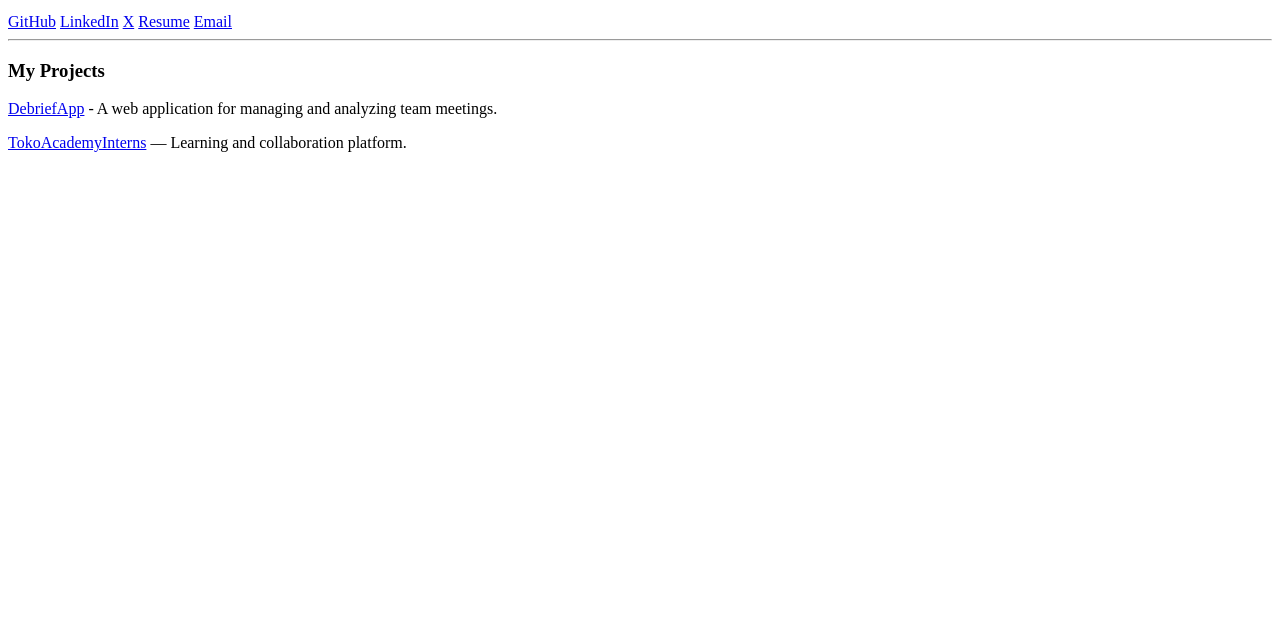
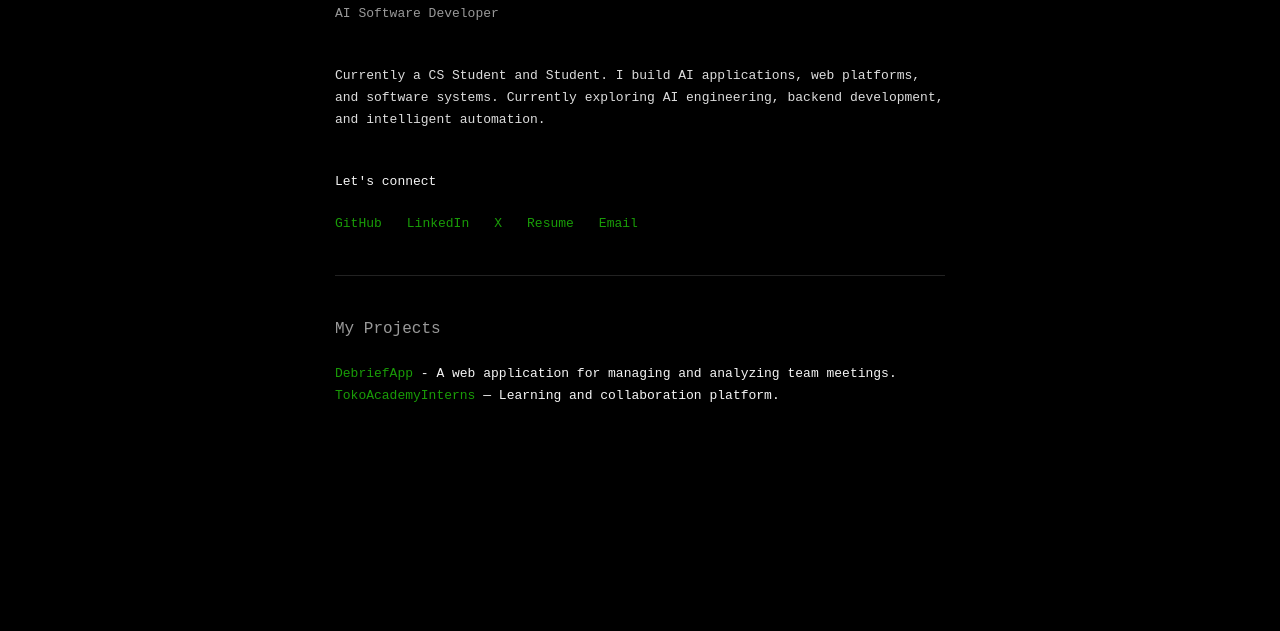
Before and after one commit to HakeemTB/portfolio, a plain HTML site: page index.html in a window 1280 px wide. Shown: the part 169-800 px from the top of the page. Drawn offline with Linux system fonts and the light colour scheme.

Commit message:
Update index.html

```diff
--- a/index.html
+++ b/index.html
@@ -4,7 +4,7 @@
     <meta charset="UTF-8">
     <meta name="viewport" content="width=device-width, initial-scale=1.0">
     <title>Hakeem</title>
-    <link rel="stylesheet" href="hakeem.css">
+    <link rel="stylesheet" href="style.css">
     <!-- <link rel="preconnect" href="https://fonts.googleapis.com">
     <link rel="preconnect" href="https://fonts.gstatic.com" crossorigin>
     <link href="https://fonts.googleapis.com/css2?family=Cascadia+Mono:ital,wght@0,200..700;1,200..700&family=Geist+Pixel:ELSH@26.4&display=swap" rel="stylesheet">
```
